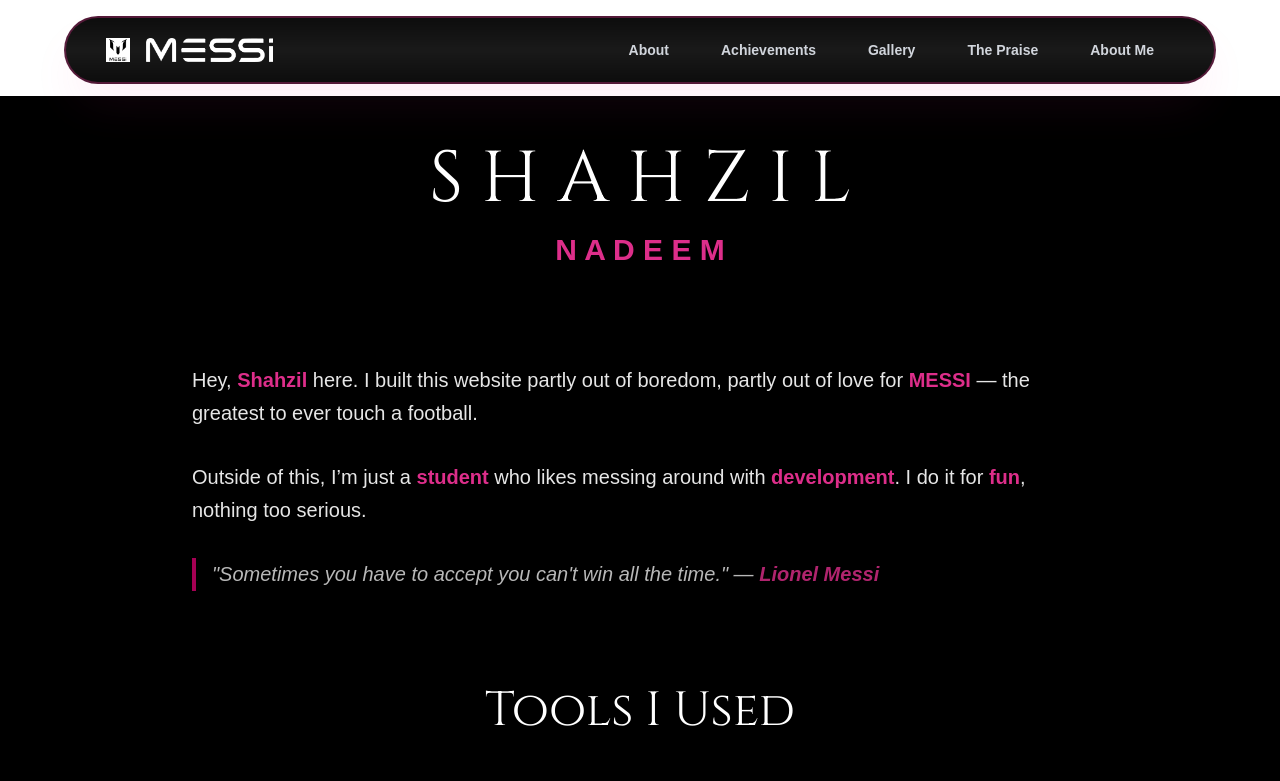
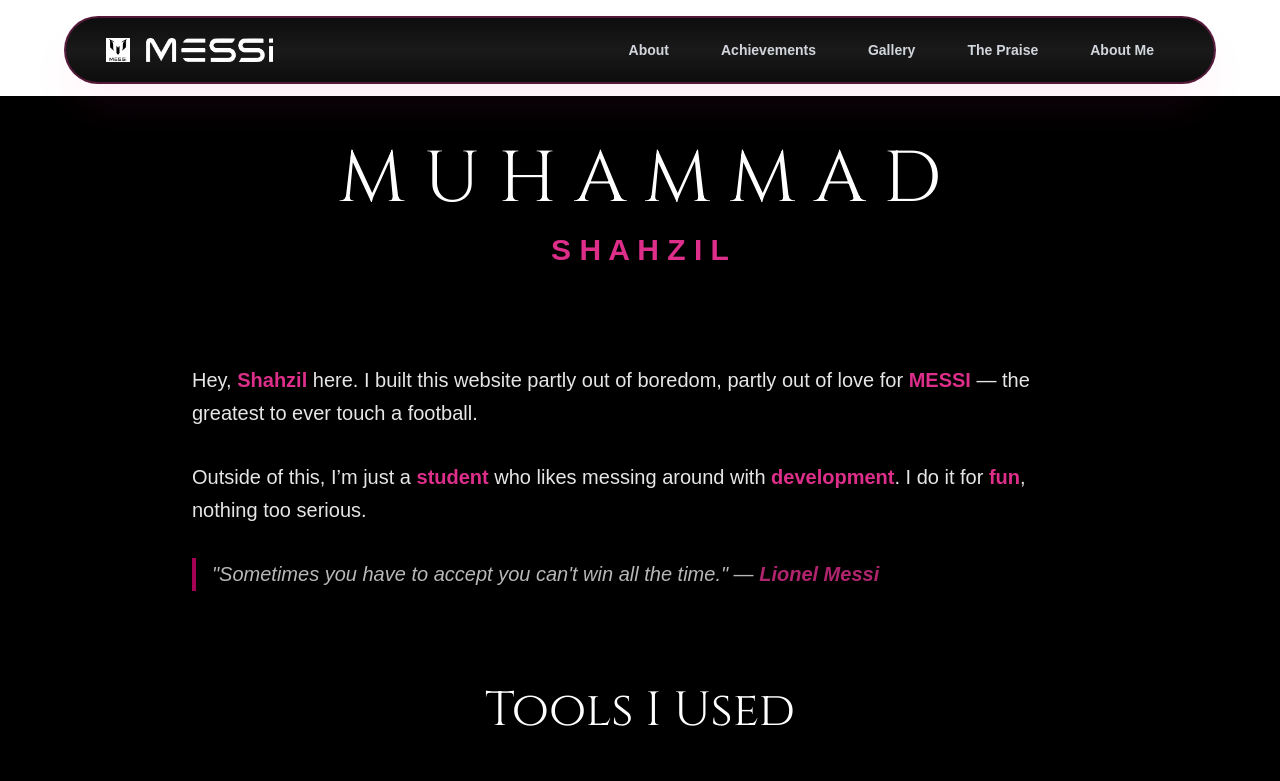
Before and after one commit to Shahzilllll/messi, a Next.js app: page /about-me in a window 1280 px wide. Shown: the top 781 px of the page. Built offline with nearby package versions, Linux system fonts and the light colour scheme; grey boxes are pictures that could not be loaded.

Commit message:
Update name display in about-me page

```diff
--- a/app/about-me/page.tsx
+++ b/app/about-me/page.tsx
@@ -48,10 +48,10 @@
       {/* Hero */}
       <section className="text-center">
         <h1 className="text-4xl sm:text-5xl md:text-7xl mb-2 sm:mb-4 font-extralight" style={{ fontFamily: "Cinzel" }}>
-          S H A H Z I L
+          M U H A M M A D
         </h1>
         <p className="text-lg sm:text-xl md:text-3xl max-w-3xl mx-auto opacity-90">
-          <span className="text-pink-500 font-semibold">N  A  D  E  E  M</span>
+          <span className="text-pink-500 font-semibold">S H A H Z I L</span>
         </p>
       </section>
 
```
